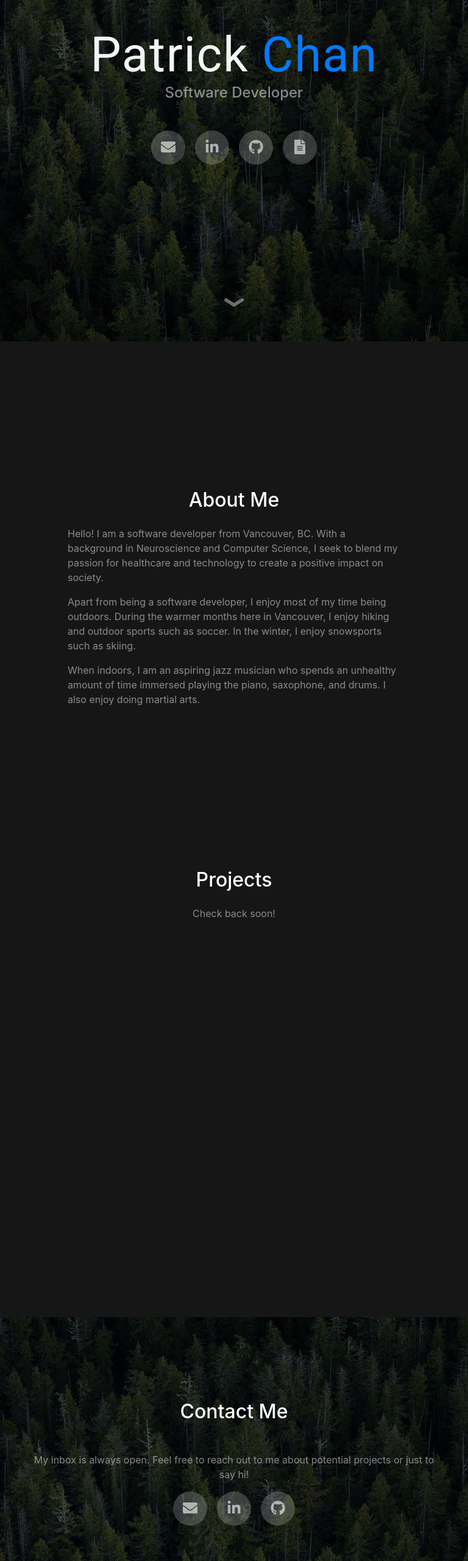
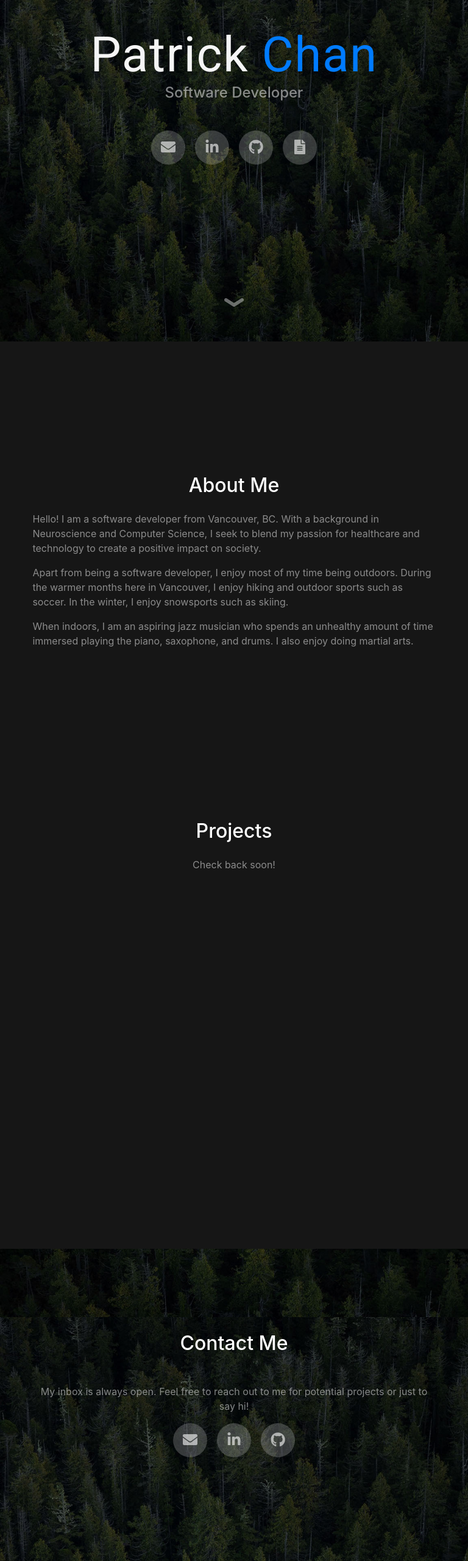
Before and after one commit to patchan/patchan.ca, a website with bundled scripts: page index.html in a window 768 px wide. Shown: the part 240-2800 px from the top of the page at 61% size. Built offline with nearby package versions, Linux system fonts and the light colour scheme.

Commit message:
fixed mobile formats

```diff
--- a/css/grayscale.css
+++ b/css/grayscale.css
@@ -218,10 +218,13 @@
 
 @media (max-width: 768px) {
   .about-section {
-    padding-top: 8vh;
+    min-height: calc(100vh - 56px);
   }
   .about-section h2 {
     text-align: center;;
+  }
+  .about-section .about-info {
+    max-width: 90%;
   }
   .about-section .row {
     display: block;
@@ -242,7 +245,9 @@
 
 @media (max-width: 768px) {
   .projects-section {
-    padding: 8vh;
+    padding-top: 5vh;
+    padding-bottom: 5vh;
+    min-height: calc(100vh - 56px);
   }
 }
 
@@ -291,7 +296,7 @@
 
 .contact-section {
   padding-top: 17vh;
-  min-height: 80vh;
+  min-height: calc(90vh - 56px);
 }
 
 .contact-section .card {
@@ -313,6 +318,9 @@
 }
 
 @media (min-width: 768px) {
+  .contact-section {
+    min-height: calc(90vh - 74px);
+  }
   .contact-section .social a {
     height: 3.5rem;
     width: 3.5rem;
@@ -379,5 +387,4 @@ a:focus, a:hover {
 footer {
   height: 10vh;
   font-size: 80%;
-  padding-top: 2vh;
 }
--- a/index.html
+++ b/index.html
@@ -119,7 +119,7 @@
     <div class="container contact-info">
       <h2 class="text-white text-center mb-5">Contact Me</h2>
       <div class="col column-left mx-auto mt-auto mb-auto text-center">
-        <p class="text-white-50 mb-3">My inbox is always open. Feel free to reach out to me about potential projects or just to say hi!</p>
+        <p class="text-white-50 mb-3">My inbox is always open. Feel free to reach out to me for potential projects or just to say hi!</p>
       </div>
       <div class="social d-flex justify-content-center">
         <a href="mailto:patrick@patchan.ca" class="mx-2">
@@ -136,7 +136,7 @@
   </section>
 
   <!-- Footer -->
-  <footer class="bg-black text-center text-white-50">
+  <footer class="bg-black text-center text-white-50 d-flex h-10 align-items-center">
     <div class="container">
       Copyright &copy;
       <script type="text/javascript">
--- a/js/grayscale.js
+++ b/js/grayscale.js
@@ -8,7 +8,7 @@
       target = target.length ? target : $('[name=' + this.hash.slice(1) + ']');
       if (target.length) {
         $('html, body').animate({
-          scrollTop: (target.offset().top - 70)
+          scrollTop: (target.offset().top - 56)
         }, 650, "easeInOutExpo");
         return false;
       }
```
Also changed, not shown: css/grayscale.min.css, js/grayscale.min.js.
